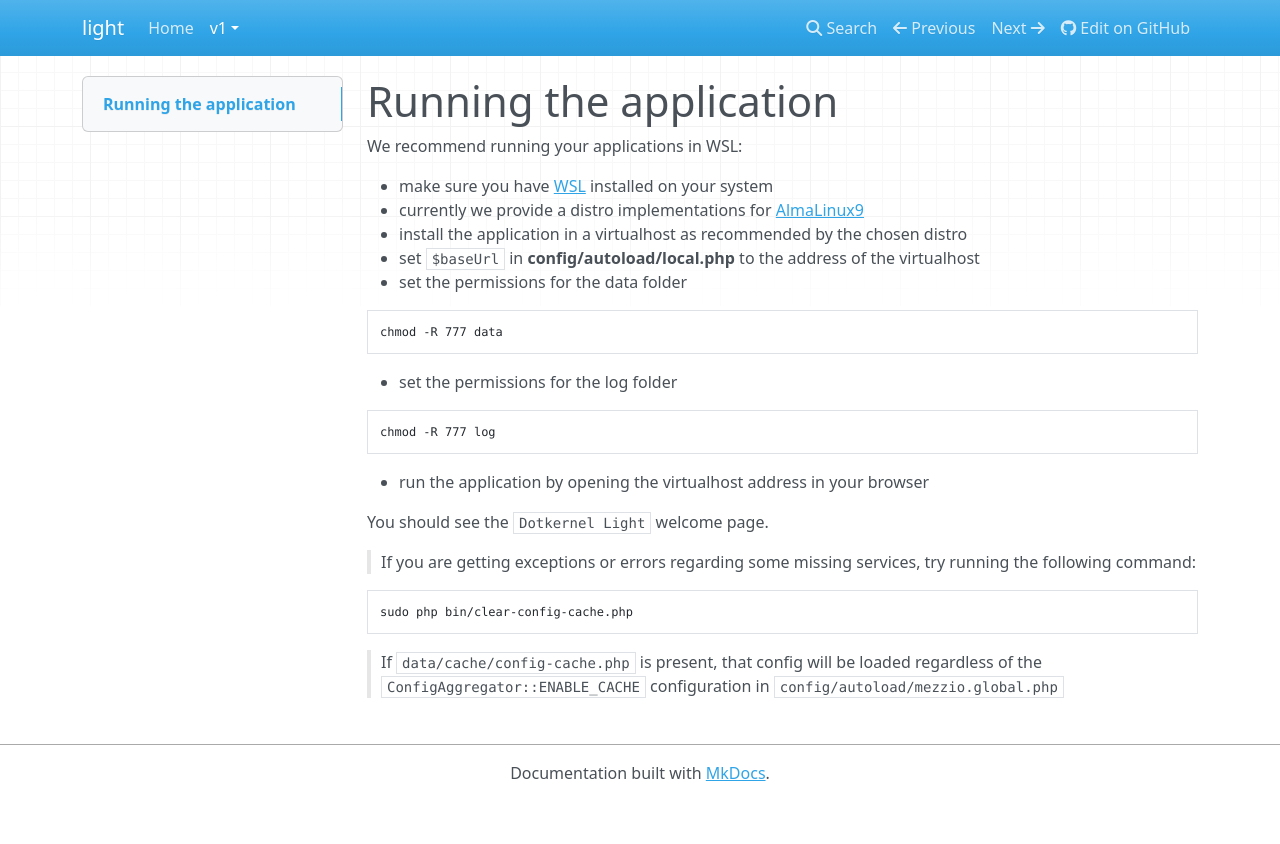
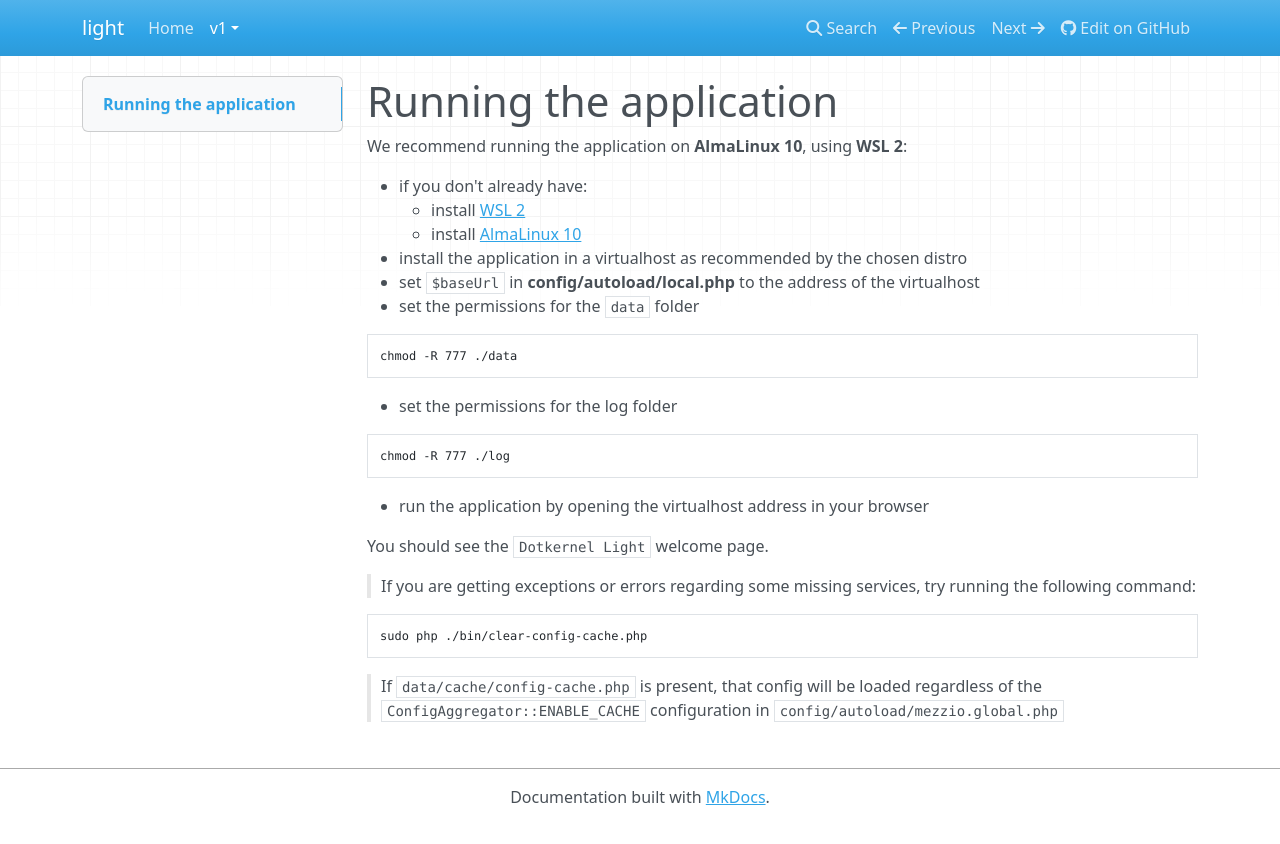
Before and after one commit to dotkernel/light-documentation, an MkDocs documentation site: the page built from docs/book/v1/installation/running-the-application.md, in a window 1280 px wide. Shown: the top 844 px of the page. Built offline with MkDocs 1.6.1, drawn with Linux system fonts in a browser that asks for light colours; nearby versions of some CDN libraries.

Commit message:
Update running-the-application.md

````diff
--- a/docs/book/v1/installation/running-the-application.md
+++ b/docs/book/v1/installation/running-the-application.md
@@ -1,21 +1,22 @@
 # Running the application
 
-We recommend running your applications in WSL:
+We recommend running the application on **AlmaLinux 10**, using **WSL 2**:
 
-- make sure you have [WSL](https://github.com/dotkernel/development/blob/main/wsl/README.md) installed on your system
-- currently we provide a distro implementations for [AlmaLinux9](https://github.com/dotkernel/development/blob/main/wsl/os/almalinux9/README.md)
+- if you don't already have:
+    - install [WSL 2](https://docs.dotkernel.org/development/v2/setup/system-requirements/)
+    - install [AlmaLinux 10](https://docs.dotkernel.org/development/v2/setup/installation/)
 - install the application in a virtualhost as recommended by the chosen distro
 - set `$baseUrl` in **config/autoload/local.php** to the address of the virtualhost
-- set the permissions for the data folder
+- set the permissions for the `data` folder
 
 ```shell
-chmod -R 777 data
+chmod -R 777 ./data
 ```
 
 - set the permissions for the log folder
 
 ```shell
-chmod -R 777 log
+chmod -R 777 ./log
 ```
 
 - run the application by opening the virtualhost address in your browser
@@ -25,7 +26,7 @@ You should see the `Dotkernel Light` welcome page.
 > If you are getting exceptions or errors regarding some missing services, try running the following command:
 
 ```shell
-sudo php bin/clear-config-cache.php
+sudo php ./bin/clear-config-cache.php
 ```
 
 > If `data/cache/config-cache.php` is present, that config will be loaded regardless of the `ConfigAggregator::ENABLE_CACHE` configuration in `config/autoload/mezzio.global.php`
````
